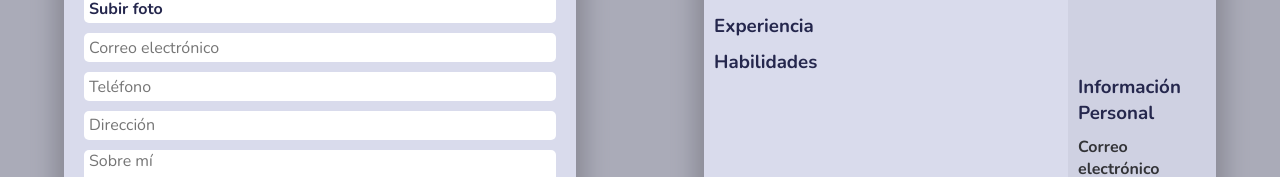
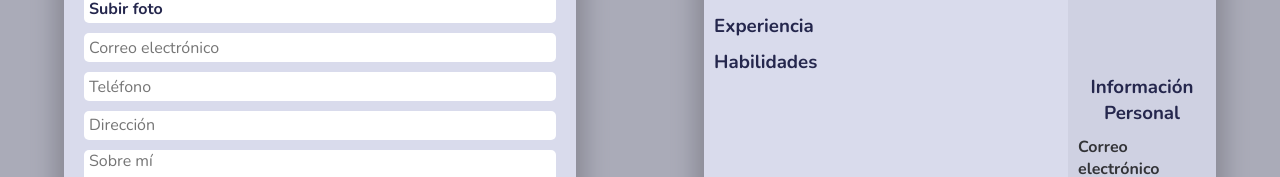
Before and after one commit to LxxsCLN/Crear-CV, a React (Create React App) app: page / in a window 1280 px wide. Shown: the part 241-418 px from the top of the page. Built offline with nearby package versions, Linux system fonts and the light colour scheme.

Commit message:
fix layout, final commit

```diff
--- a/package.json
+++ b/package.json
@@ -3,12 +3,14 @@
   "version": "0.1.0",
   "private": true,
   "dependencies": {
+    "@react-pdf/renderer": "^3.1.9",
     "@testing-library/jest-dom": "^5.16.5",
     "@testing-library/react": "^13.4.0",
     "@testing-library/user-event": "^13.5.0",
     "react": "^18.2.0",
     "react-dom": "^18.2.0",
     "react-scripts": "5.0.1",
+    "react-to-print": "^2.14.12",
     "uniqid": "^5.4.0",
     "web-vitals": "^2.1.4"
   },
--- a/src/App.css
+++ b/src/App.css
@@ -129,6 +129,10 @@ input[type=file]{
     display: flex;
     flex-direction: column;
     gap: 5px;
+
+}
+
+.aboutmetext{
     text-align: justify;
     text-justify: inter-word;
 }
@@ -144,6 +148,8 @@ input[type=file]{
 
 .date{
     grid-row: span 3;
+    font-weight: bold;
+    text-align: center;
 }
 
 .showcvaside{
@@ -152,6 +158,12 @@ input[type=file]{
     gap: 10px;
     padding: 10px;
     background-color: #cfd1e2;
+}
+
+.info>h3{
+    text-align: center;
+    text-justify: inter-word;
+    align-items: center;
 }
 
 .info{
--- a/src/App.js
+++ b/src/App.js
@@ -92,12 +92,6 @@ class App extends Component {
     await this.setState({experience: this.state.experience.filter(i => i.id !== id)});
   }
 
-  /* state = {
-  img: logo
-}
-
- */
-
   handleChangeImage = (e) => {
     this.setState({
       personalinfo: {
--- a/src/components/showcv.js
+++ b/src/components/showcv.js
@@ -30,7 +30,7 @@ class ShowCV extends Component {
                 <main className="showcvmain">
                     <section className="aboutme">
                         <h3>Sobre mí</h3>
-                        <p>{this.props.state.personalinfo.aboutme}</p>
+                        <p className="aboutmetext">{this.props.state.personalinfo.aboutme}</p>
                     </section>
                     <section className="aboutme">
                         <h3>Educación</h3>
```
Also changed, not shown: src/components/makecv.js (+0 -28 lines), 8 other files (tests, documents, lock files or other folders).
